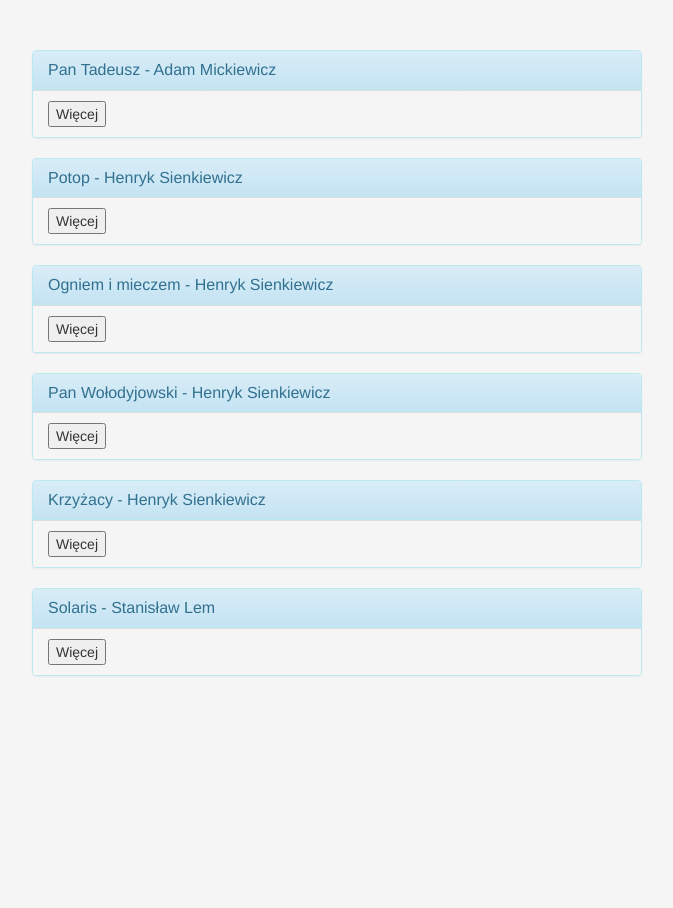
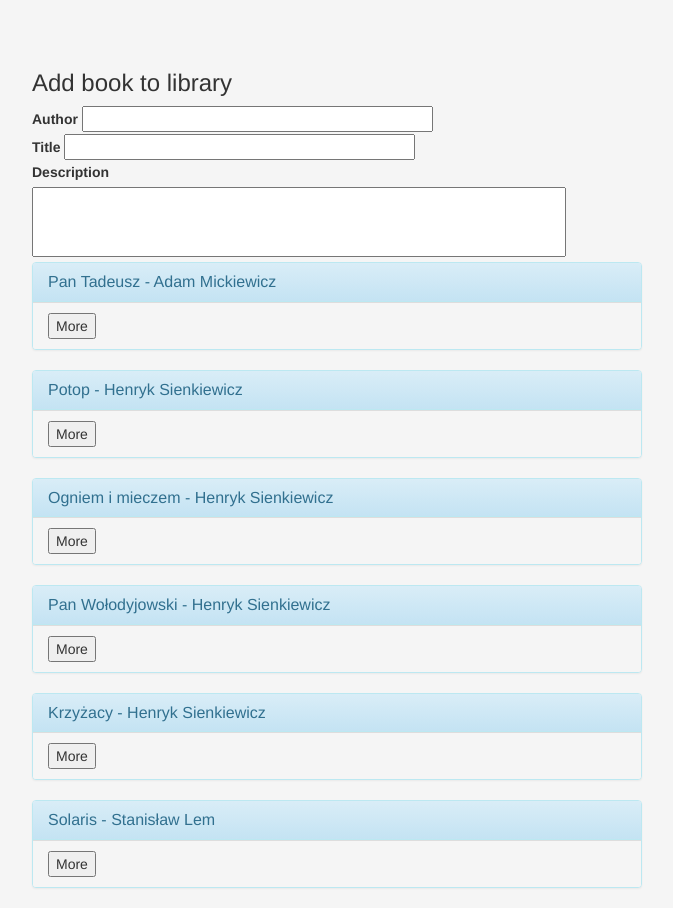
Before and after one commit to MateoMat/Books, a PHP site: page / in a window 1280 px wide. Shown: the whole page, without its empty margins (303-976 px from the left). Before the commit the page ends 676 px from the top, so only its background shows below. Run offline with PHP 8.4, Linux system fonts and the light colour scheme; data comes from the database, SQL or seed files in the repository.

Commit message:
add form done but not functional yet

```diff
--- a/css/style.css
+++ b/css/style.css
@@ -1,3 +1,9 @@
 body {
     background-color: whitesmoke;
 }
+
+ textarea#ta_add_book_descr{
+    width: 534px;
+    height: 70px;
+    resize: none;
+}
--- a/index.html
+++ b/index.html
@@ -21,24 +21,44 @@ and open the template in the editor.
 </head>
 
 <body>
-    <!-- <row class="col-md-6 col-md-offset-3"> -->
-    <books></books>
-
-<!--     </row>
-    <div class="col-md-6 col-md-offset-3">
-        <div class="panel panel-info">
-            <div class="panel-heading">
-                <h3 class="panel-title">Tytuł - Autor</h3>
-            </div>
-            <div class="panel-body">
-            </div>
-            <div class="panel-footer"> Panel Footer
-            </div>
-        </div>
-    </div>-->
 
 
+    <div id="add_book_title" class="col-md-6 col-md-offset-3">
+        <h3></h3>
+    </div>
 
+    <div class="col-md-6 col-md-offset-3">
+        <label id="lbl_add_book_author"></label>
+        <input id="inp_add_book_author" type="text" size="40">
+    </div>
+    <div class="col-md-6 col-md-offset-3">
+        <label id="lbl_add_book_title"></label>
+        <input id="inp_add_book_title" type="text" size="40">
+    </div>
+    <div class="col-md-6 col-md-offset-3">
+        <label id="lbl_add_book_descr"></label>
+    </div>
+    <div class="col-md-6 col-md-offset-3">
+        <textarea id="ta_add_book_descr"></textarea>
+    </div>
+
+
+<!--    <row class="col-md-6 col-md-offset-3">
+    <form id="book_add">
+        <row class="row col-md-6">
+            <label name="author"></label>
+            <input name="author"></input>
+        </row>
+        <row class="row col-md-6">
+            <label name="title"></label>
+            <input name="title"></input>
+        </row>
+        <row class="row col-md-6">
+        <textarea name="descr"></textarea>
+        </row>
+    </form>
+    </row>-->
+    <books></books>
 
 </body>
 
--- a/js/app.js
+++ b/js/app.js
@@ -1,61 +1,33 @@
-$(function () {
+$(function() {
 
-var BTN_MORE = "Więcej";
-var BTN_CLOSE = "Zamknij";
+    var BTN_MORE = "More";
+    var BTN_CLOSE = "Close";
+    var FORM_ADD_BOOK_TITLE = "Add book to library";
+    var LABEL_AUTHOR = "Author";
+    var LABEL_TITLE = "Title";
+    var LABEL_DESCR = "Description";
 
     class Books {
 
         constructor() {}
 
         addBookToList(book) {
-        //     var newEl =
-        // '<div data-id="' + book.id + '"><h2>'
-        // + book.title + '</h2></h3>'
-        // + book.author + '</h3>'
-        // + '<button>Więcej</button>';
-            //$('books').append(newElement);
-//            console.log(book['title']);
-//            console.log(book.title);
 
+            var newEl = '<div class="col-md-6 col-md-offset-3" data-id="' + book.id + '">' +
+                '<div class="panel panel-info">' +
+                '<div class="panel-heading">' +
+                '<h3 class="panel-title">' + book.title + ' - ' + book.author + '</h3>' +
+                '</div>' +
+                '<div class="panel-body">' +
+                '</div>' +
+                '<div class="panel-footer"><button>' + BTN_MORE  + '</button>' +
+                '</div>' +
+                '</div>' +
+                '</div>';
 
-//       var newEl = '<div class="col-md-6 col-md-offset-3">'
-//                    +'<div class="panel panel-info">'
-//                    +   '<div class="panel-heading">';
-//                    +      '<h3 class="panel-title">' + book.title + '</h3>'
-//                    +   '</div>'
-//                    +   '<div class="panel-body">asdjasldk'
-//                    +   '</div>'
-//                    +   '<div class="panel-footer"> Panel Footer</div>'
-//                    +'</div>'
-//                  +'</div>';
-//
-//
-           var newEl = '<div class="col-md-6 col-md-offset-3" data-id="' + book.id + '">'
-                       + '<div class="panel panel-info">'
-                          + '<div class="panel-heading">'
-                              + '<h3 class="panel-title">' + book.title +' - ' + book.author +'</h3>'
-                          + '</div>'
-                          + '<div class="panel-body">'
-                          + '</div>'
-                          + '<div class="panel-footer"><button>' + BTN_MORE +'</button>'
-                          + '</div>'
-                       + '</div>'
-                    +'</div>';
-
-           $('books').append(newEl);
+            $('books').append(newEl);
 
         }
-
-/*
- * <div class="panel panel-info">
-                            <div class="panel-heading">
-                                <h3 class="panel-title">Panel title</h3>
-                            </div>
-                            <div class="panel-body">
-                                Panel content
-                            </div>
-                        </div>
- */
 
         createBookList() {
             var $this = this;
@@ -63,7 +35,7 @@ var BTN_CLOSE = "Zamknij";
                 url: 'api/books.php',
                 type: 'GET',
                 dataType: 'json'
-            }).done(function (books) {
+            }).done(function(books) {
                 for (var i = 0; i < books.length; i++) {
                     $this.addBookToList(books[i]);
                 }
@@ -72,8 +44,11 @@ var BTN_CLOSE = "Zamknij";
         }
     }
 
-    function closeAllDetails(){
+    function closeAllDetails() {
+        // first change all button names to MORE
+
         $('books div.panel-body').hide();
+        $('books button').text(BTN_MORE);
     }
 
 
@@ -81,19 +56,23 @@ var BTN_CLOSE = "Zamknij";
 
     books.createBookList();
 
+    $('div#add_book_title h3').text(FORM_ADD_BOOK_TITLE);
+
+    $('label#lbl_add_book_author').text(LABEL_AUTHOR);
+    $('label#lbl_add_book_title').text(LABEL_TITLE);
+    $('label#lbl_add_book_descr').text(LABEL_DESCR);
 
 
-    $('books').on('click', 'button', function () {
+    $('books').on('click', 'button', function() {
 
         var $par = $(this).parent('div').parent('div').parent('div');
         var book_id = $par.data('id');
-        console.log(book_id);
-        closeAllDetails();
+        //console.log(book_id);
+        //closeAllDetails();
 
 
-        if($(this).text() == BTN_MORE ){
+        if ($(this).text() == BTN_MORE) {
             // open and read from DB
-
             $.ajax({
                 url: 'api/books.php',
                 type: 'GET',
@@ -101,24 +80,20 @@ var BTN_CLOSE = "Zamknij";
                 data: {
                     id: book_id
                 },
-        }).done(function (books) {
+            }).done(function(books) {
                 $par.find('div.panel-body').text(books[0].descr);
                 $par.find('div.panel-body').show();
-        });
+            });
 
             // change button name :)
             $(this).text(BTN_CLOSE);
-        }
-        else if( $(this).text() == BTN_CLOSE){
+        } else if ($(this).text() == BTN_CLOSE) {
             // close
             $par.find('div.panel-body').hide();
+            // change button name
             $(this).text(BTN_MORE);
         }
         console.log();
-
-
-
-
 
 
         //var $this = this; // zapobiegnie nadpisaniu przez ajax
```
Also changed, not shown: README.md, _aux/Screen Shot 2016-09-12 at 17.54.29.png (added).
